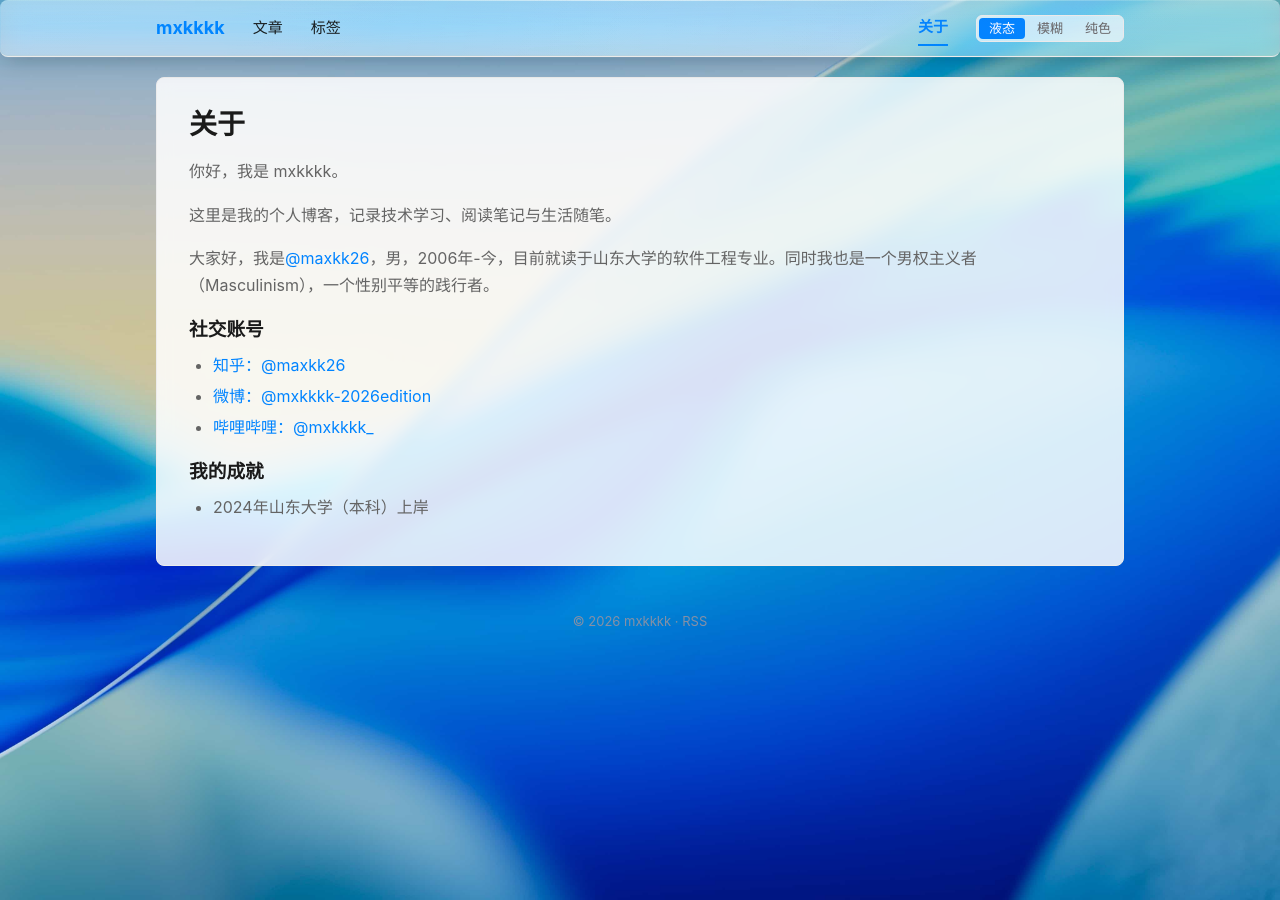
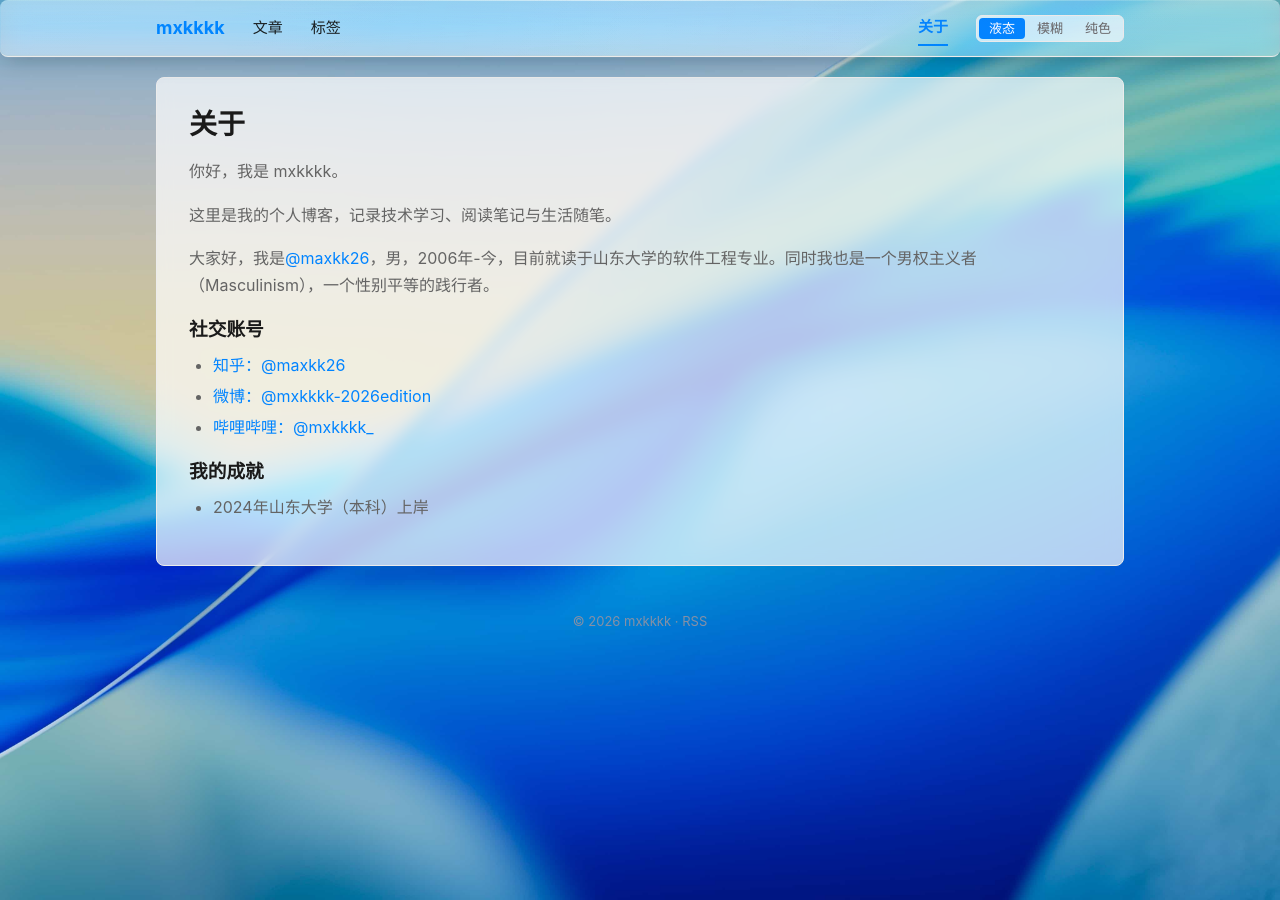
Before and after one commit to mxkfemkkk/mxkfemkkk.github.io, a Jekyll site: the page built from about.md, in a window 1280 px wide. Built offline with Jekyll 4.4.1, drawn with Linux system fonts in a browser that asks for light colours.

Commit message:
文章透明度优化

```diff
--- a/assets/css/glass-overrides.css
+++ b/assets/css/glass-overrides.css
@@ -225,7 +225,7 @@
 html[data-glass="frost"] .post,
 html[data-glass="liquid"] .page,
 html[data-glass="frost"] .page {
-  background: rgba(255, 255, 255, 0.85);
+  background: rgba(255, 255, 255, 0.70);
   -webkit-backdrop-filter: blur(8px);
   backdrop-filter: blur(8px);
   box-shadow: none;
```
